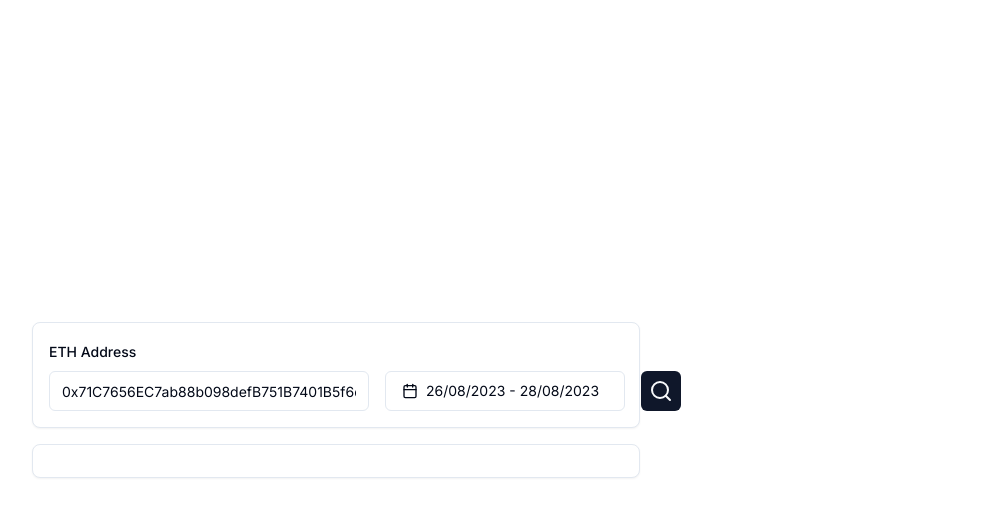
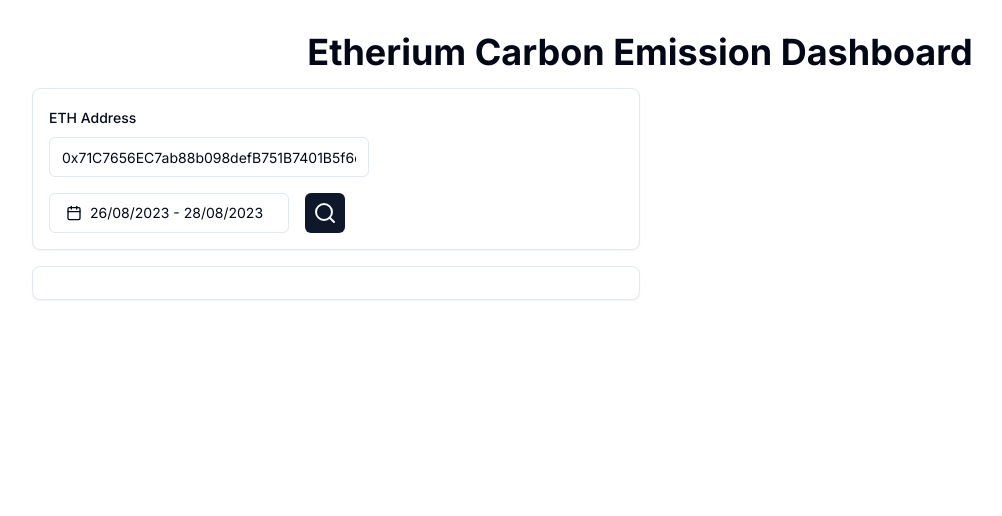
Before and after one commit to decarbon-protocol/decarbon, a Next.js app in the folder decarbon-frontend/: page / in a window 1280 px wide. Shown: the top 516 px of the page, without its empty margins (0-1002 px from the left). Built offline with nearby package versions, Linux system fonts and the light colour scheme; no server answers.

Commit message:
Update code to fit filter

```diff
--- a/decarbon-frontend/app/api/line/route.ts
+++ b/decarbon-frontend/app/api/line/route.ts
@@ -14,8 +14,10 @@ declare global {
   return String(this);
 };
 
-export async function GET(req: NextApiRequest) {
-  const { from = "2023-08-26", to = "2023-08-28" } = req.query || {};
+export async function GET({ url }: NextApiRequest) {
+  const searchParams = url && new URL(url).searchParams;
+  const from = (searchParams && searchParams.get("from")) || "2023-05-29";
+  const to = (searchParams && searchParams.get("to")) || "2023-06-08";
   const result: LineChartData =
     await prisma.$queryRaw`SELECT * FROM get_line_chart_data(${from}, ${to})`;
   return NextResponse.json(result);
--- a/decarbon-frontend/app/components/address-interactive-table.tsx
+++ b/decarbon-frontend/app/components/address-interactive-table.tsx
@@ -27,7 +27,7 @@ const truncateEthAddress = (address: string) => {
 
 export default function AddressInteractiveTable({ data }: { data: TableData }) {
   return (
-    <ScrollArea className="h-[80vh]">
+    <ScrollArea className="pr-2">
       <Table>
         <TableHeader>
           <TableRow>
--- a/decarbon-frontend/app/page.tsx
+++ b/decarbon-frontend/app/page.tsx
@@ -93,13 +93,17 @@ export default function Home() {
   };
 
   return (
-    <main className="min-h-screen flex items-center gap-8 p-4 md:p-8">
+    <main className="min-h-screen p-4 md:p-8">
+      <h1 className="text-center text-4xl font-bold mb-4">
+        Etherium Carbon Emission Dashboard
+      </h1>
+      <div className="flex items-start gap-8 ">
         <section className="flex flex-col gap-4 w-1/2">
           <Card className="p-4">
             <Form {...form}>
               <form
                 onSubmit={form.handleSubmit(onSubmit)}
-              className="w-fit flex items-end gap-4"
+                className="w-fit flex flex-wrap items-end gap-4"
               >
                 <FormField
                   control={form.control}
@@ -174,6 +178,7 @@ export default function Home() {
             <AddressInteractiveTable data={tableData} />
           </Card>
         )}
+      </div>
     </main>
   );
 }
```
Lines whose indentation alone changed are shown as unchanged.
